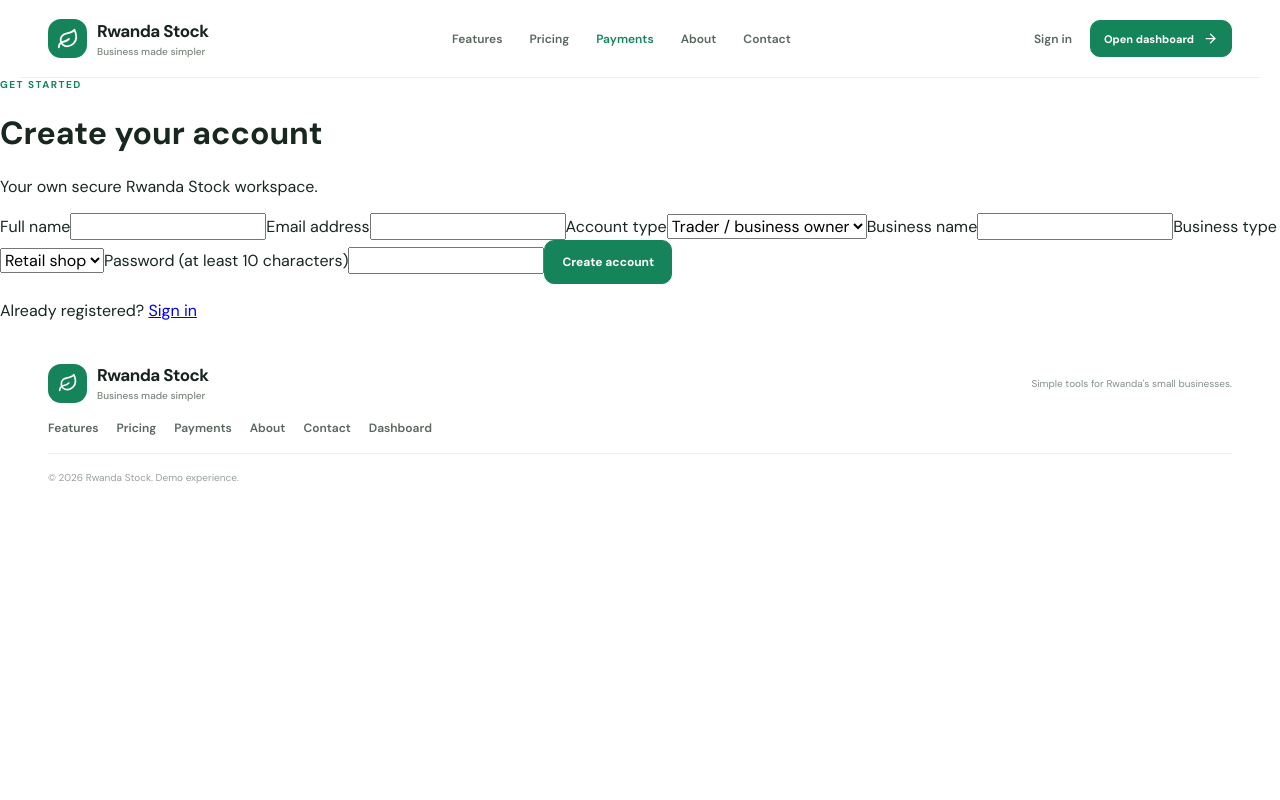
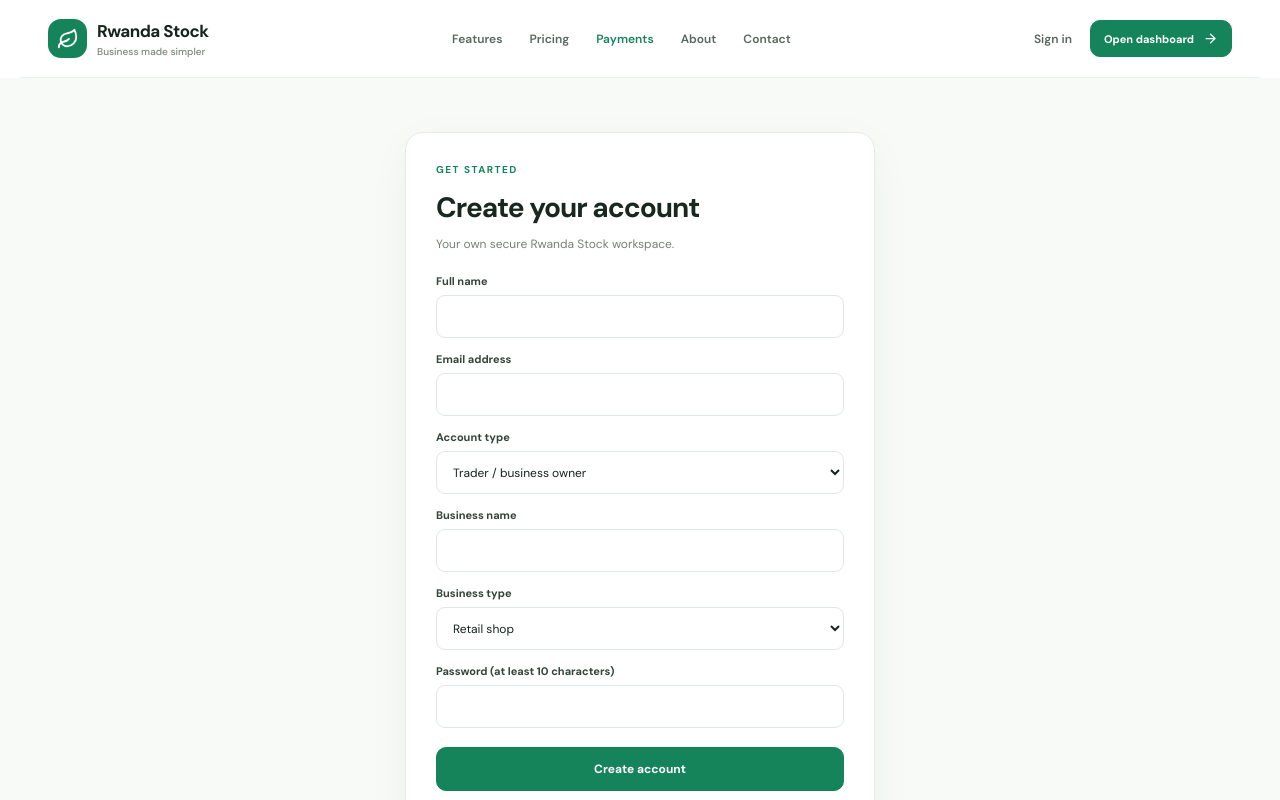
Before and after one commit to G-tech-dev/Rwanda-Stock, a Next.js app: page /signup in a window 1280 px wide. Shown: the top 800 px of the page. Built offline with nearby package versions, Linux system fonts and the light colour scheme.

Commit message:
Style login signup and database-backed workspace

```diff
--- a/app/globals.css
+++ b/app/globals.css
@@ -227,3 +227,25 @@
 .payment-instructions ol{padding-left:21px;color:#526359;font-size:12px;line-height:1.9}
 .payment-instructions>p{font-size:12px;line-height:1.7;overflow-wrap:anywhere}
 @media(max-width:760px){.payments-page{padding:28px 15px 50px}.payment-layout{grid-template-columns:1fr}.payment-form,.payment-side-card{padding:18px}.inner-hero h1{font-size:39px;letter-spacing:-1.8px}.payment-plan-summary{align-items:flex-start;flex-direction:column}}
+
+/* Authentication and database-backed workspace */
+.auth-page{min-height:68vh;padding:54px 18px 80px;display:flex;align-items:flex-start;justify-content:center;background:#f7faf7}
+.auth-card{width:100%;max-width:470px;background:#fff;border:1px solid #e4ece6;border-radius:18px;padding:30px;box-shadow:0 12px 45px #1b56320a}
+.auth-card h1{font-size:28px;letter-spacing:-1px;margin:12px 0 8px}.auth-card>p{font-size:12px;color:#758179;line-height:1.7;margin:0 0 20px}
+.auth-card label{display:block;font-size:11px;font-weight:700;margin:14px 0 7px;color:#34443a}
+.auth-card input,.auth-card select{width:100%;min-height:43px;border:1px solid #dfe8e1;border-radius:9px;padding:11px 12px;background:white;color:#17231d;font-size:12px}
+.auth-submit{width:100%;margin-top:19px}.auth-error{font-size:12px!important;color:#b42318!important;background:#fff0ef;border-radius:8px;padding:10px}
+.auth-switch{text-align:center;margin-top:19px!important}.auth-switch a{color:#16845b;font-weight:700;text-decoration:none}
+.workspace-page{max-width:1150px;margin:0 auto;padding:45px 25px 70px;min-height:70vh}
+.workspace-heading{display:flex;justify-content:space-between;align-items:center;gap:16px;flex-wrap:wrap;margin-bottom:28px}
+.workspace-heading h1{font-size:32px;letter-spacing:-1.2px;margin:9px 0 6px}.workspace-heading p{font-size:12px;color:#77847b;margin:0}
+.workspace-logout{background:white;color:#16845b}
+.workspace-metrics{display:grid;grid-template-columns:repeat(4,minmax(0,1fr));gap:13px;margin-bottom:18px}
+.workspace-metrics article{display:grid;grid-template-columns:32px 1fr;gap:5px 10px;align-items:center;padding:17px;background:white;border:1px solid #e5ece7;border-radius:13px;min-width:0}
+.workspace-metrics svg{color:#16845b;grid-row:span 2;width:22px;height:22px}.workspace-metrics span{font-size:10px;color:#7a877e}.workspace-metrics strong{font-size:19px;overflow-wrap:anywhere}
+.workspace-columns{display:grid;grid-template-columns:1fr 1fr;gap:16px}.workspace-panel{background:white;border:1px solid #e5ece7;border-radius:14px;padding:19px;min-width:0}
+.workspace-panel-title{display:flex;align-items:center;justify-content:space-between;gap:12px;margin-bottom:14px}.workspace-panel-title h2{font-size:15px;margin:0 0 5px}.workspace-panel-title p{font-size:10px;color:#7a877e;margin:0}.workspace-panel-title>a,.workspace-report-link{font-size:10px;font-weight:700;color:#16845b;text-decoration:none}
+.workspace-table{overflow-x:auto}.workspace-table table{width:100%;border-collapse:collapse}.workspace-table th,.workspace-table td{text-align:left;padding:10px 7px;border-bottom:1px solid #edf1ed;font-size:11px}.workspace-table th{font-size:9px;color:#89948c}
+.workspace-orders{display:grid;gap:12px}.workspace-order{display:flex;justify-content:space-between;gap:12px;align-items:center;padding:10px 0;border-bottom:1px solid #edf1ed}.workspace-order strong,.workspace-order small{display:block;font-size:10px}.workspace-order small{color:#77847b;margin-top:4px}.workspace-order b{font-size:11px}
+.workspace-empty,.workspace-footnote{font-size:11px;line-height:1.7;color:#7a877e}.workspace-report-link{display:inline-flex;gap:7px;align-items:center;margin-top:16px}
+@media(max-width:760px){.auth-page{padding:28px 14px 50px}.auth-card{padding:22px}.workspace-page{padding:28px 14px 50px}.workspace-heading h1{font-size:27px}.workspace-metrics{grid-template-columns:repeat(2,minmax(0,1fr))}.workspace-columns{grid-template-columns:1fr}.workspace-heading{align-items:flex-start}}
```
